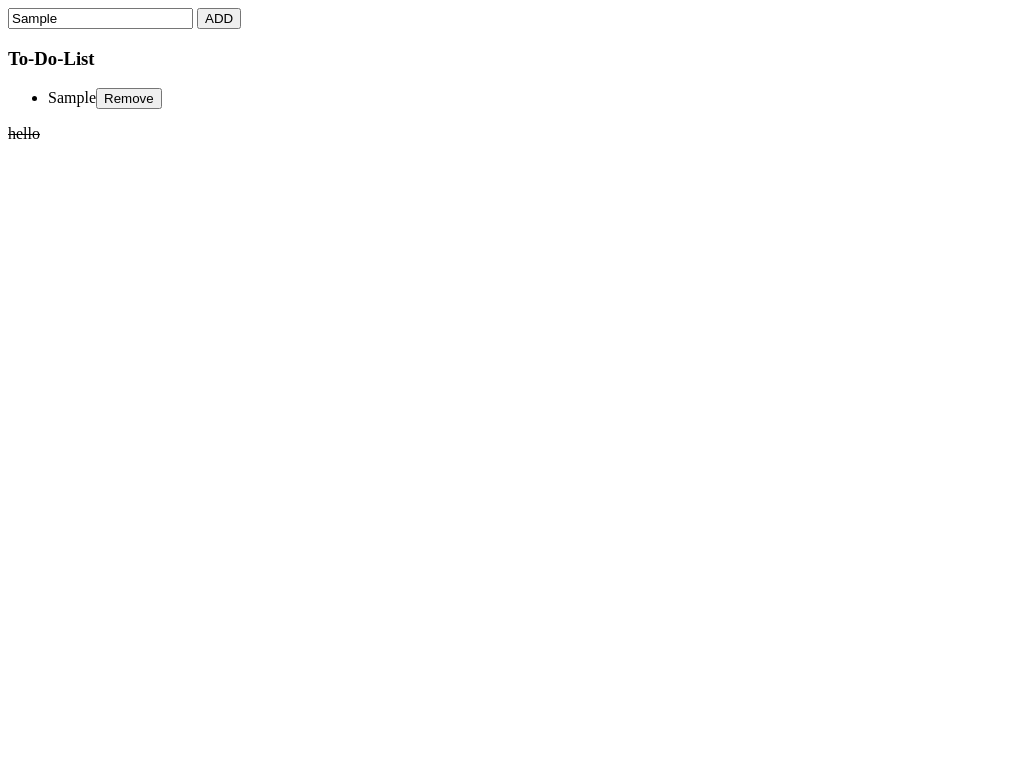
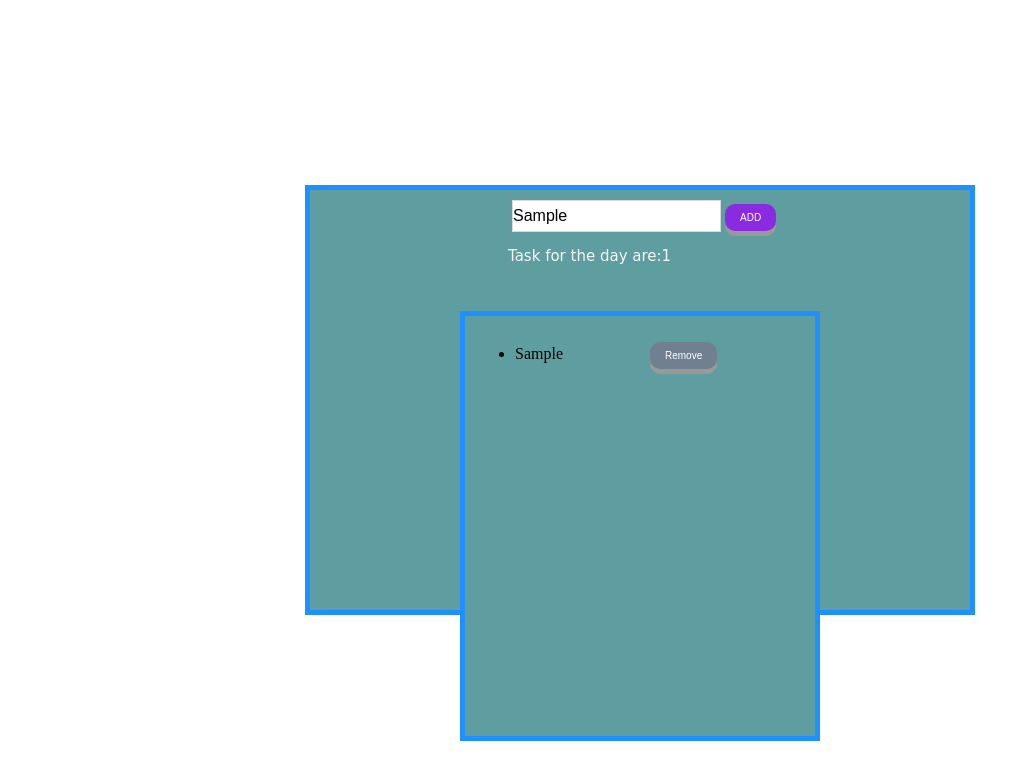
Before and after one commit to Sahilsharma7429/training, a plain HTML site: page javascript/project4_todolist.html in a window 1280 px wide. Both pictures are taken after typing "Sample" into the empty fields and a click on the button "ADD". Shown: the whole page, without its empty margins (0-1030 px from the left). Drawn offline with Linux system fonts and the light colour scheme.

Commit message:
to do list project5

```diff
--- a/javascript/project4_todolist.html
+++ b/javascript/project4_todolist.html
@@ -1,35 +1,129 @@
 <!DOCTYPE html>
 <html>
 <head>
-	<title></title>
+	<style type="text/css">
+#main{
+	background-color: cadetblue;
+	position: absolute;
+	left: 50%;
+	top: 50%;
+	transform: translate(-50%, -50%);
+	border: 5px solid dodgerblue;
+	padding: 10px;
+	height: 50vh;
+	width: 50%;
+	}
+#task
+	{
+	 padding: 0;
+	height: 30px;
+	position: relative;
+	left: 30%;
+	outline: none;
+	border: 1px solid #cdcdcd;
+	border-color: rgba(0, 0, 0, .15);
+	background-color: white;
+	font-size: 16px;
+	}
+#adding{
+	padding: 8px 15px;
+	font-size: 10px;
+	position: relative;
+	left: 30%;
+	text-align: center;
+	cursor: pointer;
+	outline: none;
+	color: #fff;
+	background-color: blueviolet;
+	border: none;
+	border-radius: 10px;
+	box-shadow: 0 5px #999;
+	}
+
+#adding:hover {background-color: slateblue;}
+
+#adding:active {
+  	background-color: slateblue;
+  	box-shadow: 0 5px #666;
+  	transform: translateY(4px);
+	}
+#delete{
+	padding: 8px 15px;
+	font-size: 10px;
+	position: relative;
+	left: 30%;
+	text-align: center;
+	cursor: pointer;
+	outline: none;
+	color: #fff;
+	background-color: slategrey;
+	border: none;
+	border-radius: 10px;
+	box-shadow: 0 5px #999;
+	}
+#delete:hover {background-color: orangered;}
+#delete:active {
+  	background-color: orangered;
+  	box-shadow: 0 5px #666;
+  	transform: translateY(4px);
+	}
+#counting{
+	font-family: cursive;
+	font-size: 15px;
+	position: absolute;
+	left: 30%;
+	color: whitesmoke;
+}
+#list{
+	background-color: cadetblue;
+	position: absolute;
+	left: 50%;
+	top: 80%;
+	transform: translate(-50%, -50%);
+	border: 5px solid dodgerblue;
+	padding: 10px;
+	height: 50vh;
+	width: 50%;
+}
+	</style>
+    <title></title>
 </head>
 <body>
-<input type="text" id="task" placeholder="Enter something here" >
-<button id="adding" onclick="adddata()">ADD</button>
-<div>
-	<h3>To-Do-List</h3>
-	<div >
-		<ul id="array">
+	<div id="main">
+		<input type="text" id="task" onfocus="this.value=''" placeholder="Enter something here" >
+		<button id="adding" onclick="adddata()">ADD</button>
+		<p id="counting">Task for the day are: 0</p>
+    		<div id="list">
+        		<ul id="array">
 
-		</ul>
+        		</ul>
+    		</div>
 	</div>
-</div>
-<del>hello</del>
-<script type="text/javascript">
-	 var count=0;
-	function adddata(){
- 	task = document.getElementById('task').value;
- 	var remove = document.getElementById("remove");
- 	var countid = document.getElementById("count");
 
 
 
- 	document.getElementById("array").innerHTML += `<li onclick="this.style.textDecoration = 'line-through' " id=`+count+'>'+ task + `<button id="remove" onclick="this.style.display = 'none' ">Remove</button></li>`;
-console.log(count);
-//close.onclick = function() {
-//  count.style.display = "none";
+
+	<script type="text/javascript">
+     var count=0;
+     var array = document.getElementById("array");
+
+
+
+    function adddata(){
+    task = document.getElementById('task').value;
+    document.getElementById("array").innerHTML += `<li onclick="this.style.textDecoration = 'line-through' " " id=`+count+'>'+ task + `<button id="delete" onclick= "remove(this)" >Remove</button></li>`;
+count++
+document.getElementById("counting").innerHTML = "Task for the day are:"+ count;
 }
-count++;
+
+var remove = function(li){
+    array.removeChild(li.parentNode);
+    count--;
+    document.getElementById("counting").innerHTML = "Task for the day are:"+ count;
+}
+
+
+
 
 
 </script>
```
